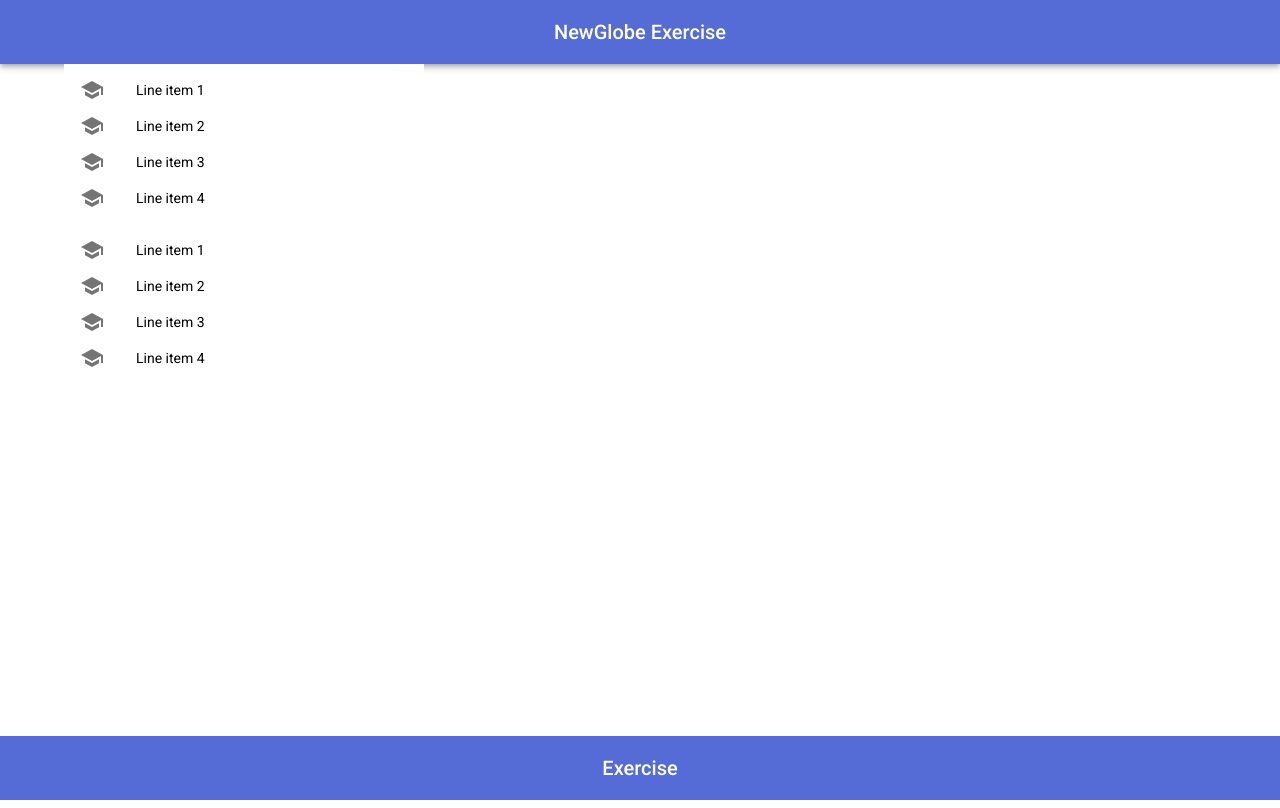
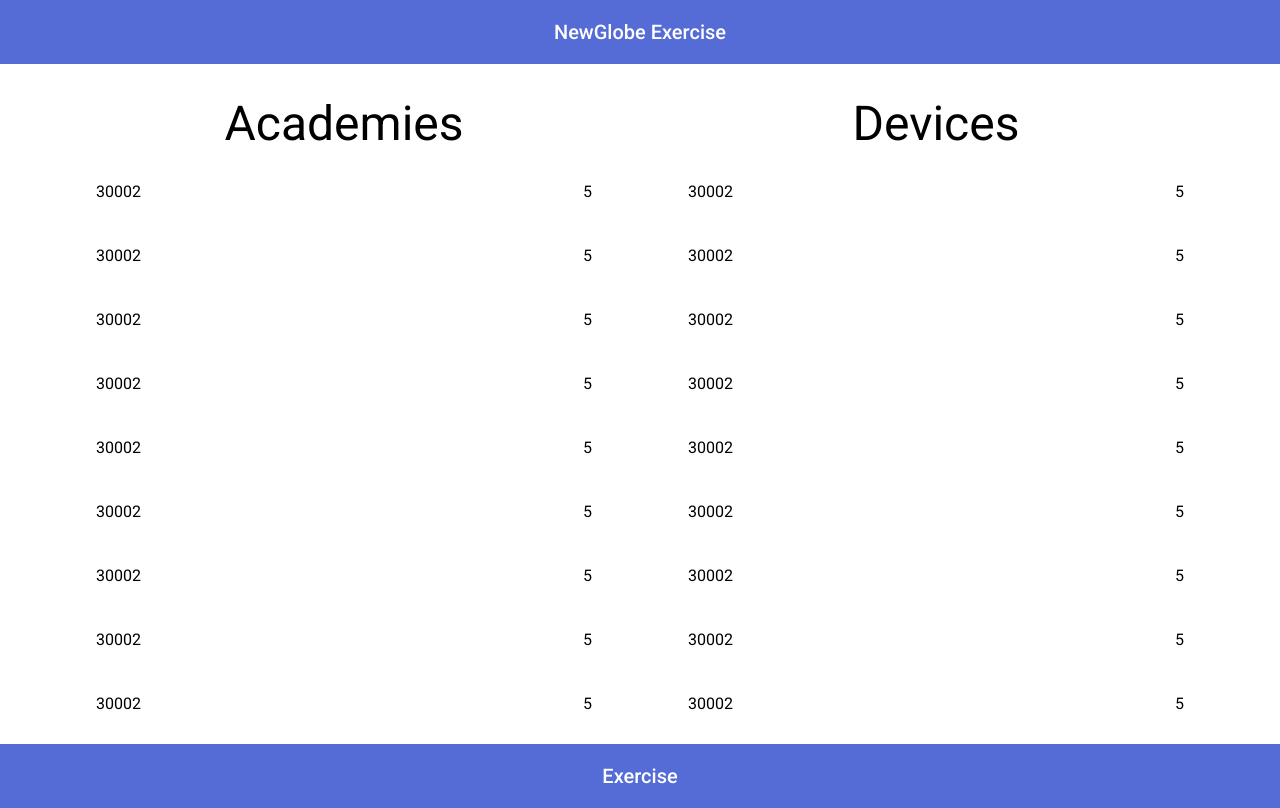
Before and after one commit to RexhinoIdrizaj/exercise, a React (Create React App) app: page / in a window 1280 px wide. Built offline with nearby package versions, Linux system fonts and the light colour scheme.

Commit message:
create list item and update theme

```diff
--- a/src/components/UI/UIList.tsx
+++ b/src/components/UI/UIList.tsx
@@ -1,29 +1,13 @@
-import * as React from "react";
 import List from "@mui/material/List";
-import ListItem from "@mui/material/ListItem";
-import ListItemButton from "@mui/material/ListItemButton";
-import ListItemText from "@mui/material/ListItemText";
-import ListItemIcon from "@mui/material/ListItemIcon";
-import SchoolIcon from "@mui/icons-material/School";
+import UIListItem from "./UIListItem";
 
 const UIList = () => {
   return (
-    <List
-      dense
-      sx={{ width: "100%", maxWidth: 360, bgcolor: "background.paper" }}
-    >
-      {[0, 1, 2, 3].map((value) => {
-        const labelId = `checkbox-list-secondary-label-${value}`;
-        return (
-          <ListItem key={value} disablePadding>
-            <ListItemButton>
-              <ListItemIcon>
-                <SchoolIcon />
-              </ListItemIcon>
-              <ListItemText id={labelId} primary={`Line item ${value + 1}`} />
-            </ListItemButton>
-          </ListItem>
-        );
+    <List sx={{ maxHeight: "70vh", overflowY: "scroll" }}>
+      {[
+        0, 1, 2, 3, 3, 3, 3, 3, 3, 3, 3, 3, 3, 3, 3, 3, 3, 3, 3, 3, 3, 3, 3,
+      ].map((value) => {
+        return <UIListItem />;
       })}
     </List>
   );
--- /dev/null
+++ b/src/components/UI/UIListItem.tsx
@@ -0,0 +1,31 @@
+import { FC } from "react";
+import ListItem from "@mui/material/ListItem";
+import ListItemButton from "@mui/material/ListItemButton";
+import ListItemText from "@mui/material/ListItemText";
+import ListItemIcon from "@mui/material/ListItemIcon";
+
+import Box from "@mui/material/Box";
+
+interface TUIListItemProps {
+  leftIcon?: JSX.Element;
+  rightIcon?: JSX.Element;
+}
+
+const UIListItem: FC<TUIListItemProps> = ({ leftIcon, rightIcon }) => {
+  return (
+    <ListItem>
+      <ListItemButton>
+        {leftIcon && <ListItemIcon>{leftIcon}</ListItemIcon>}
+        <ListItemText primary={`30002`} />
+        <Box display="flex" alignItems="center">
+          {rightIcon && (
+            <ListItemIcon sx={{ minWidth: 25 }}>{rightIcon}</ListItemIcon>
+          )}
+          <ListItemText id={"issues"} primary={`5`} />
+        </Box>
+      </ListItemButton>
+    </ListItem>
+  );
+};
+
+export default UIListItem;
--- a/src/components/UI/index.ts
+++ b/src/components/UI/index.ts
@@ -2,3 +2,4 @@
 export { default as UIAppBar } from "./UIAppBar";
 export { default as UIFooter } from "./UIFooter";
 export { default as UILayout } from "./UILayout";
+export { default as UIListItem } from "./UIListItem";
--- a/src/screens/ScreenMain.tsx
+++ b/src/screens/ScreenMain.tsx
@@ -1,11 +1,29 @@
-import { Box, Container } from "@mui/material";
+import { Box, Container, Grid, Typography } from "@mui/material";
 import { UIList } from "../components";
 
 const ScreenMain = () => {
   return (
     <Container>
-      <UIList />
-      <UIList />
+      <Box paddingY={4}>
+        <Grid container spacing={4}>
+          <Grid item xs={12} lg={6}>
+            <Box>
+              <Typography textAlign="center" variant="h3">
+                Academies
+              </Typography>
+              <UIList />
+            </Box>
+          </Grid>
+          <Grid item xs={12} lg={6}>
+            <Box>
+              <Typography textAlign="center" variant="h3">
+                Devices
+              </Typography>
+              <UIList />
+            </Box>
+          </Grid>
+        </Grid>
+      </Box>
     </Container>
   );
 };
--- a/src/theme/theme.ts
+++ b/src/theme/theme.ts
@@ -7,7 +7,6 @@
   textSecondary: "white",
 };
 
-// A custom theme for this app
 const theme = createTheme({
   palette: {
     primary: {
@@ -24,6 +23,33 @@
   typography: {
     fontFamily: "Roboto, sans-serif",
   },
+  shadows: [
+    "none",
+    "none",
+    "none",
+    "none",
+    "none",
+    "none",
+    "none",
+    "none",
+    "none",
+    "none",
+    "none",
+    "none",
+    "none",
+    "none",
+    "none",
+    "none",
+    "none",
+    "none",
+    "none",
+    "none",
+    "none",
+    "none",
+    "none",
+    "none",
+    "none",
+  ],
 });
 
 export default theme;
```
